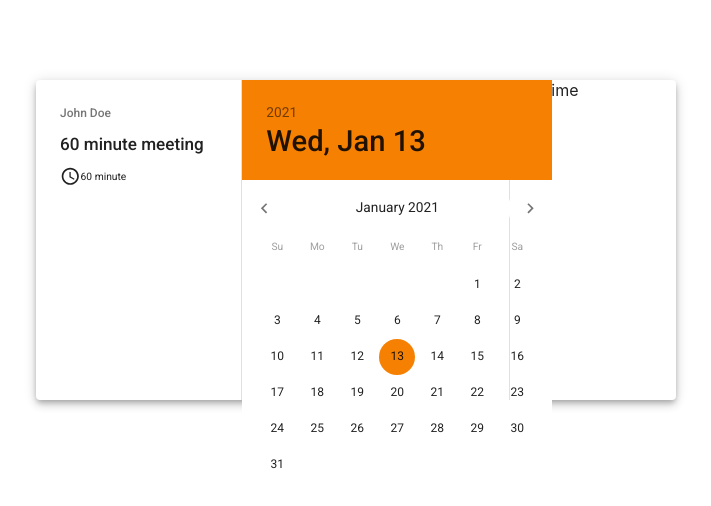
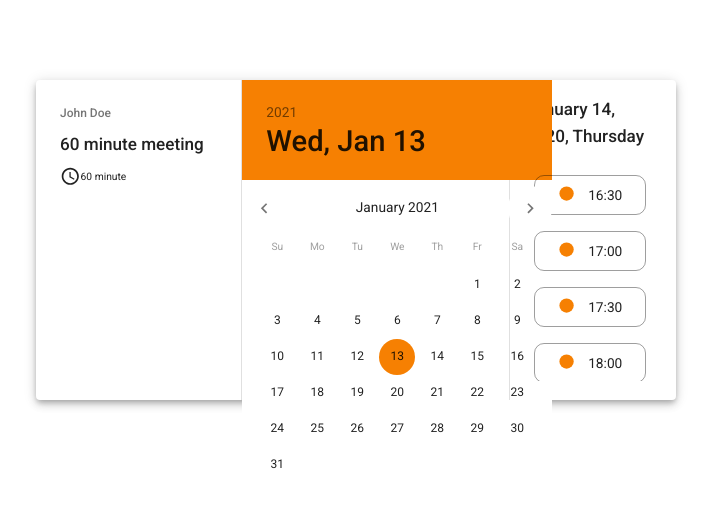
Before and after one commit to hatchways/team-yugioh, a React (Create React App) app in the folder client/: page /schedule-meeting in a window 1280 px wide. Shown: the top 506 px of the page, without its empty margins (284-995 px from the left). Built offline with nearby package versions, Linux system fonts and the light colour scheme.

Commit message:
add component for picking time

```diff
--- a/client/src/components/scheduler/PickTime.js
+++ b/client/src/components/scheduler/PickTime.js
@@ -1,17 +1,71 @@
 import React from "react";
-import { Grid } from "@material-ui/core";
+import {
+  Grid,
+  List,
+  ListItem,
+  ListItemText,
+  ListItemIcon,
+  makeStyles,
+  Typography,
+} from "@material-ui/core";
+import { Brightness1 } from "@material-ui/icons";
 
-const PickTime = () => {
+const PickTime = (props) => {
   const classes = useStyles();
+  const timeSlots = [
+    "16:30",
+    "17:00",
+    "17:30",
+    "18:00",
+    "18:30",
+    "19:00",
+    "19:30",
+    "20:00",
+  ];
+  const date = props.date || "January 14, 2020, Thursday";
+
   return (
     <Grid item xs={3} className={classes.root}>
-      pick time
+      <Grid item>
+        <Typography variant="h6">{date}</Typography>
+      </Grid>
+
+      <Grid item className={classes.list}>
+        {timeSlots.map((slot, i) => (
+          <ListItem key={i} className={classes.listItem} button>
+            <Grid container direction="row" justify="space-around">
+              <Brightness1 color="primary" fontSize="small" />
+              <Typography>{slot}</Typography>
+            </Grid>
+          </ListItem>
+        ))}
+      </Grid>
     </Grid>
   );
 };
 
-const useStyles = () => ({
-  root: { height: "100%" },
-});
+const useStyles = makeStyles((theme) => ({
+  root: {
+    height: "100%",
+    padding: theme.spacing(2),
+  },
+  list: {
+    overflow: "auto",
+    height: "80%",
+    padding: theme.spacing(1),
+  },
+  icon: {
+    width: "3px",
+    overflow: "hidden",
+  },
+  listItem: {
+    borderColor: theme.palette.text.hint,
+    borderWidth: 1,
+    borderStyle: "solid",
+    borderRadius: 10,
+    height: theme.spacing(5),
+    margin: `${theme.spacing(2)}px 0`,
+  },
+}));
 
 export default PickTime;
```
